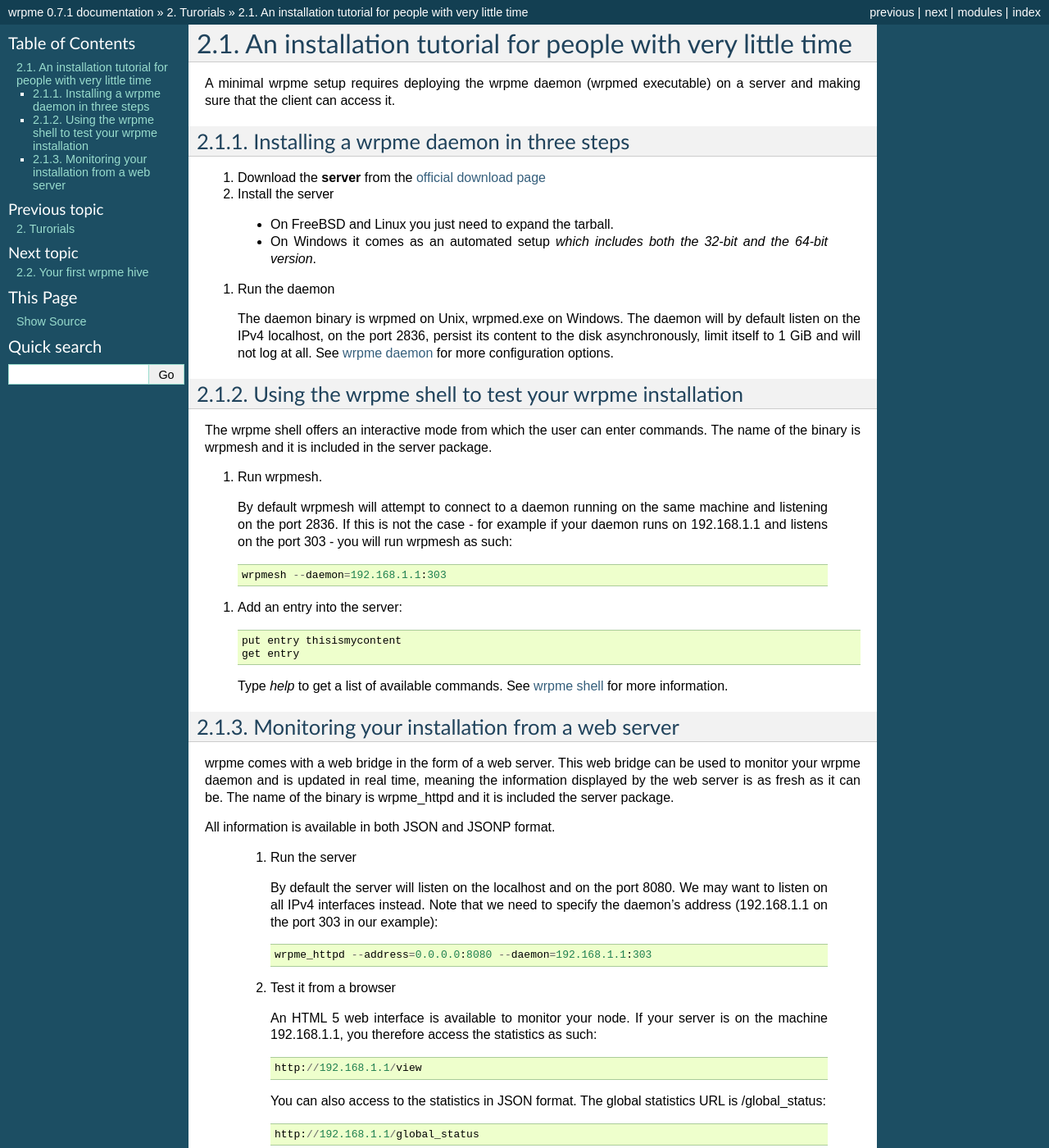
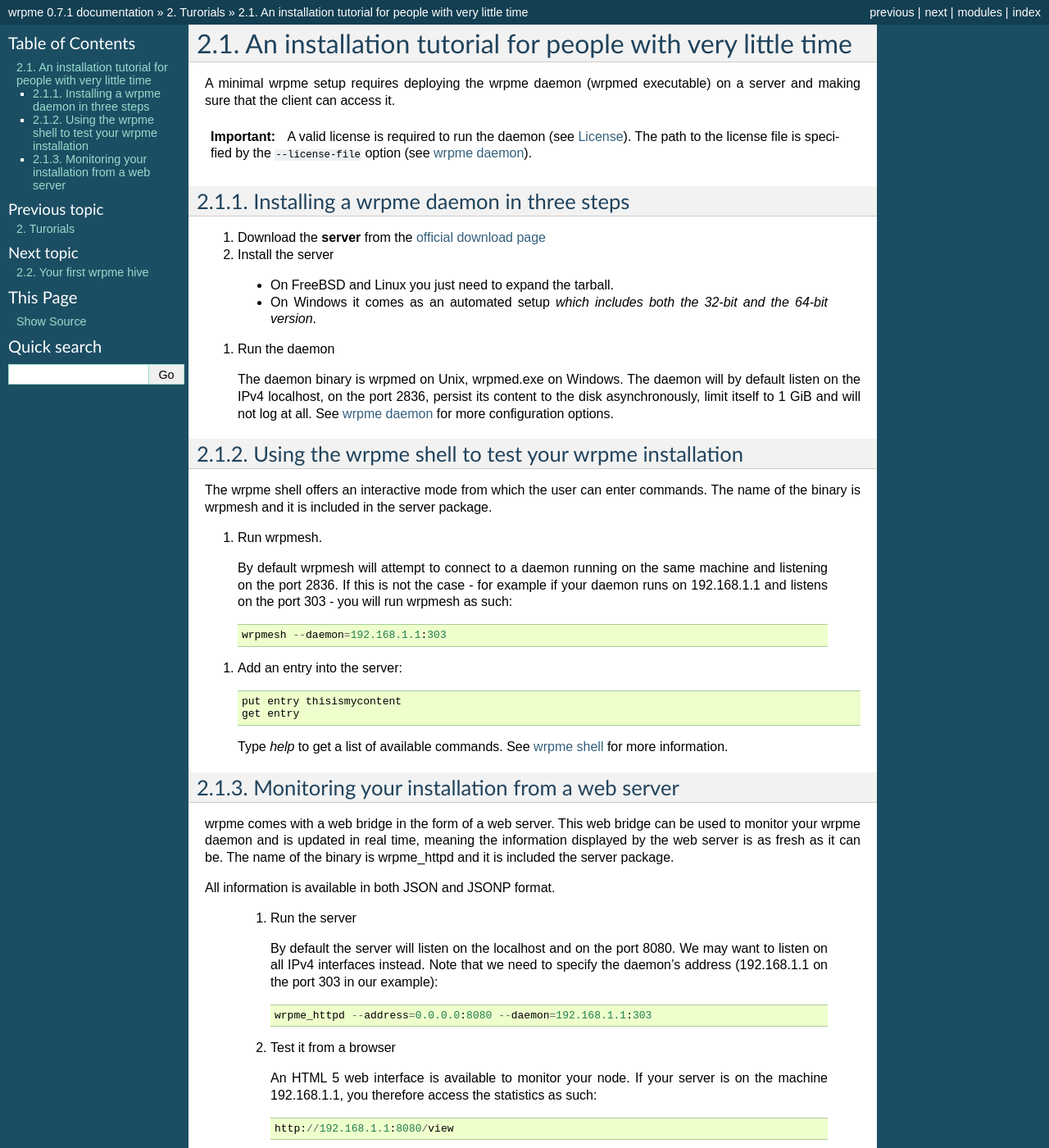
Before and after one commit to iltommi/qdb-documentation, a Sphinx documentation site: the page built from source/tutorials/tut_quick.rst, in a window 1280 px wide and 1400 px high. Shown: the whole window at 82% size. Built offline with Sphinx 7.4.7, drawn with Linux system fonts in a browser that asks for light colours; formulas are drawn with MathJax 3; some of the changed text lies outside the part shown.

Commit message:
Fixed invalid information.

```diff
--- a/source/primer.rst
+++ b/source/primer.rst
@@ -62,7 +62,7 @@ Working on web-oriented technologies? We've thought about you as well and built
 
 The web bridge can help you monitor the node and get entries in JSON or JSONP format, for example, with wget::
 
-    wget "localhost/get?entry=alias"
+    wget "localhost:8080/get?alias=entry"
 
 Still not convinced?
 --------------------
--- a/source/reference/wrpmed.rst
+++ b/source/reference/wrpmed.rst
@@ -9,7 +9,7 @@ The network distribution uses the `Chord <http://pdos.csail.mit.edu/chord/>`_ pr
 The wrpme daemon does not require privileges (unless listening on a port under 1024) and can be launched from the command line. From this command line it can safely be stopped with CTRL-C. On UNIX, CTRL-Z will also result in the daemon being suspended.
 
 .. important::
-    A valid license is required to run the daemon (see :doc:`../license`).
+    A valid license is required to run the daemon (see :doc:`../license`). The path to the license file is specified by the :option:`--license-file` option.
 
 Configuration
 =====================
--- a/source/tutorials/one_ring.rst
+++ b/source/tutorials/one_ring.rst
@@ -3,6 +3,9 @@ Your first wrpme hive
 
 wrpme is designed to be run as a hive. A hive is multiple instances of the daemon running separate servers which collaborate to balance the load.
 This tutorial will guide you through the steps required to setup such hive. If you have not done so yet, going through the introductory tutorial is highly recommended (see :doc:`tut_quick`).
+
+.. important::
+    A valid license is required to run the daemon (see :doc:`../license`). The path to the license file is specified by the ``--license-file`` option (see :doc:`../reference/wrpmed`).
 
 Create a three instances hive
 =======================================
--- a/source/tutorials/tut_quick.rst
+++ b/source/tutorials/tut_quick.rst
@@ -2,6 +2,10 @@ An installation tutorial for people with very little time
 *********************************************************
 
 A minimal wrpme setup requires deploying the wrpme daemon (wrpmed executable) on a server and making sure that the client can access it.
+
+.. important::
+    A valid license is required to run the daemon (see :doc:`../license`). The path to the license file is specified by the ``--license-file`` option (see :doc:`../reference/wrpmed`).
+
 
 Installing a wrpme daemon in three steps
 ========================================
@@ -47,12 +51,12 @@ All information is available in both JSON and JSONP format.
 
     An HTML 5 web interface is available to monitor your node. If your server is on the machine 192.168.1.1, you therefore access the statistics as such::
 
-      http://192.168.1.1/view
+      http://192.168.1.1:8080/view
 
     You can also access to the statistics in JSON format. The global statistics URL is /global_status::
 
-      http://192.168.1.1/global_status
+      http://192.168.1.1:8080/global_status
 
     If you want the content in JSONP format, the URL becomes::
 
-      http://192.168.1.1/global_status?callback=MyCallBack
+      http://192.168.1.1:8080/global_status?callback=MyCallBack
```
